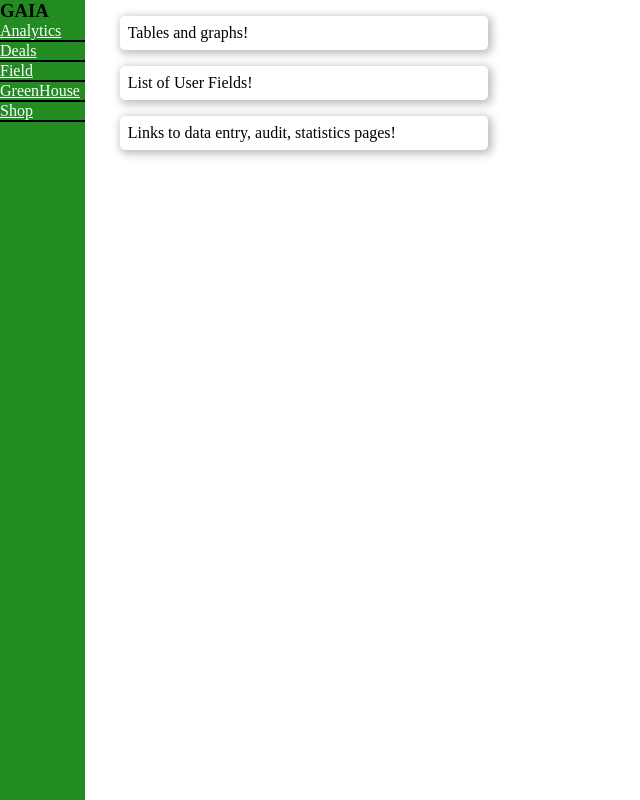
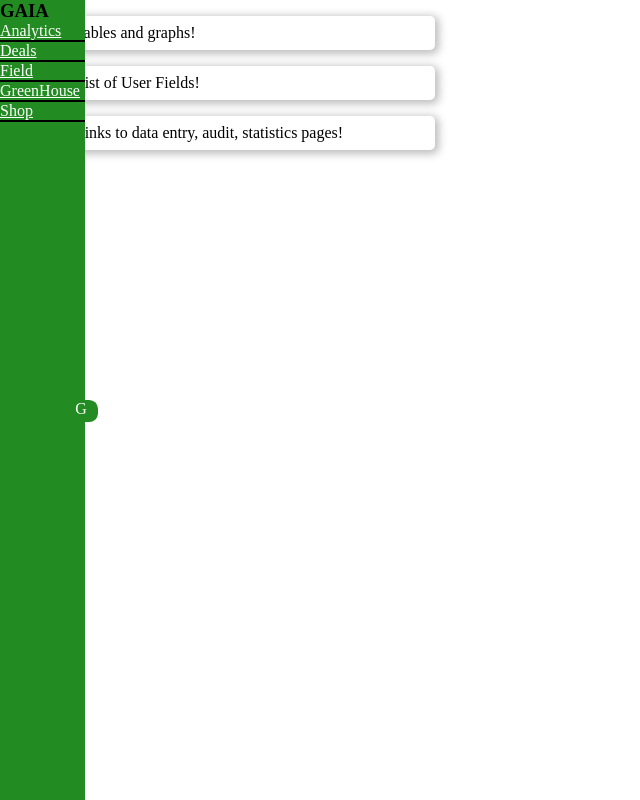
Before and after one commit to gitkenbar/Gaia_Analytica, an Angular app: page /field in a window 1280 px wide. Shown: the whole page, without its empty margins (0-640 px from the left). Built offline with nearby package versions, Linux system fonts and the light colour scheme.

Commit message:
Toggle sidebar + styles
-Sidebar now moves off screen
-Setup toggle button position and styles

```diff
--- a/src/app/shared/components/sidebar/sidebar.component.html
+++ b/src/app/shared/components/sidebar/sidebar.component.html
@@ -1,4 +1,4 @@
-<div class="sidebarBuilder">
+<div class="sidebarBuilder" [class.sidebarActive]="isSidebarVisible">
 
   <h3 routerLink="">GAIA</h3>
   <a routerLink="analytics" class="sidebarFeature">Analytics</a>
@@ -7,4 +7,6 @@
   <a routerLink="greenhouse" class="sidebarFeature">GreenHouse</a>
   <a routerLink="shop" class="sidebarFeature">Shop</a>
 
+  <a class="sidebarButton" (click)="toggleSidebar()" [class.sidebarButtonActive]="isSidebarVisible">G</a>
 </div>
+<div class="sidebarPlaceholder"></div>
--- a/src/styles.scss
+++ b/src/styles.scss
@@ -1,8 +1,13 @@
-/* You can add global styles to this file, and also import other style files */
+/* Global Styles and Root variables */
 *{
   margin: 0px;
   padding: 0px;
   color: black;
+}
+
+:root{
+  /* Measurements */
+  --sidebarWidth: 5.3rem;
 }
 
 .pageHolder{
@@ -10,11 +15,19 @@
   flex-direction: row;
 }
 
+.padding{
+  padding: 8px 7% 0;
+}
+
+/* Sidebar Styles */
+
 .sidebarBuilder{
-  width: 5.3rem;
+  left:  0;
+  width: var(--sidebarWidth);
   height: 100vh;
   display: flex;
   flex-direction: column;
+  position: fixed;
   background-color: forestgreen;
 }
 
@@ -28,15 +41,37 @@
   transition: 2s;
 }
 
+.sidebarButton{
+  background-color: forestgreen;
+  color: white;
+  width: 1.4rem;
+  height: 1.4rem;
+  border-radius: .55rem;
+  position: fixed;
+  left: 4.7rem;
+  top: 50%;
+}
+.sidebarActive{
+  left: -5.3rem;
+}
+.sidebarButtonActive{
+  left: 1.3rem;
+}
+
+.sidebarPlaceholder{
+  height: 100vh;
+  background-color: forestgreen;
+  width: 2rem;
+}
+
+/* Content Styles */
 .row{
   display: grid;
   grid-template-columns:
     repeat(auto-fit, minmax(30vw, 1fr));
 }
 
-.padding{
-  padding: 8px 7% 0;
-}
+
 
 .largeCard{
   display: flex;
```
